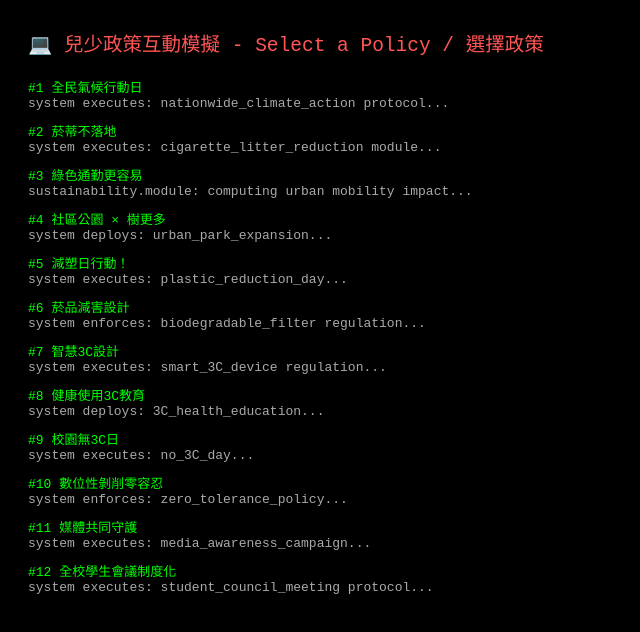
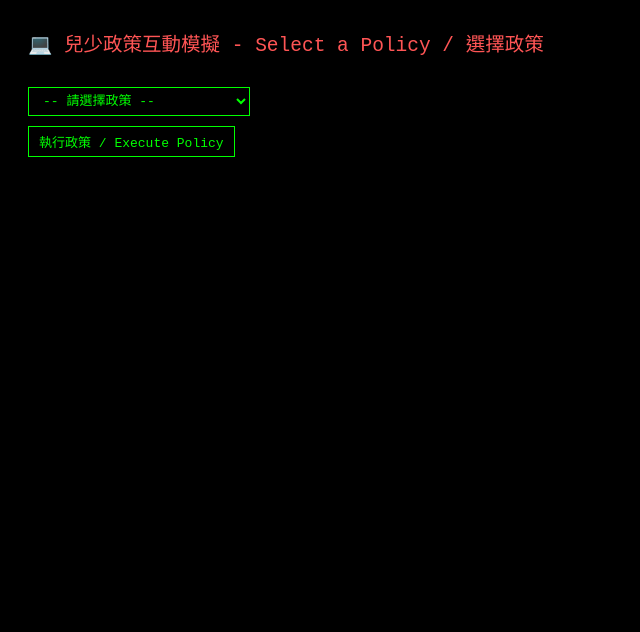
Before and after one commit to lillian1993-bot/test4, a plain HTML site: page index.html in a window 1280 px wide. Shown: the whole page, without its empty margins (0-640 px from the left). Drawn offline with Linux system fonts and the light colour scheme.

Commit message:
Update index.html

```diff
--- a/index.html
+++ b/index.html
@@ -3,20 +3,12 @@
 <head>
 <meta charset="UTF-8">
 <title>兒少政策互動選擇</title>
-<link rel="stylesheet" href="style.css">
 <style>
 body {
     background-color: black;
     color: #00FF00;
     font-family: monospace;
     padding: 20px;
-}
-.policy {
-    margin: 10px 0;
-    cursor: pointer;
-}
-.policy:hover {
-    color: #00FFFF;
 }
 .title {
     font-size: 1.5em;
@@ -27,6 +19,19 @@ body {
     margin-top: 20px;
     white-space: pre;
 }
+select, button {
+    font-family: monospace;
+    font-size: 1em;
+    background-color: black;
+    color: #00FF00;
+    border: 1px solid #00FF00;
+    padding: 5px 10px;
+    margin-top: 10px;
+}
+button:hover {
+    color: #00FFFF;
+    border-color: #00FFFF;
+}
 .ansi-green { color: #00FF00; }
 .ansi-cyan { color: #00FFFF; }
 .ansi-red { color: #FF5555; }
@@ -34,7 +39,13 @@ body {
 </head>
 <body>
 <div class="title">💻 兒少政策互動模擬 - Select a Policy / 選擇政策</div>
-<div id="policyList"></div>
+
+<select id="policySelect">
+    <option value="">-- 請選擇政策 --</option>
+</select>
+<br>
+<button id="executeBtn">執行政策 / Execute Policy</button>
+
 <div id="terminal"></div>
 
 <script>
@@ -54,8 +65,27 @@ const policies = [
     {id:12, name:"全校學生會議制度化", log:"system executes: student_council_meeting protocol...", category:"participate"}
 ];
 
-const policyList = document.getElementById("policyList");
-const terminal = document.getElementById("terminal");
+// 依類別分組
+const categories = {
+    env: "永續環境 / Sustainability",
+    digital: "數位安全與健康使用 / Digital Safety & Health",
+    participate: "兒少表意參與 / Child Participation"
+};
+
+const select = document.getElementById("policySelect");
+
+// 建立 optgroup
+for (const cat in categories){
+    const group = document.createElement("optgroup");
+    group.label = categories[cat];
+    policies.filter(p=>p.category===cat).forEach(p=>{
+        const option = document.createElement("option");
+        option.value = p.id;
+        option.textContent = `${p.id}. ${p.name}`;
+        group.appendChild(option);
+    });
+    select.appendChild(group);
+}
 
 // 打字機效果
 function typewriter(element, text, delay = 30, callback){
@@ -65,8 +95,8 @@ function typewriter(element, text, delay = 30, callback){
             element.innerHTML += text.charAt(i);
             i++;
             setTimeout(write, delay);
-        } else {
-            if(callback) callback();
+        } else if(callback){
+            callback();
         }
     }
     write();
@@ -84,34 +114,35 @@ function showLoading(callback){
             terminal.innerHTML += stages[i];
             i++;
             setTimeout(next, 300);
-        } else {
-            if(callback) callback();
+        } else if(callback){
+            callback();
         }
     }
     next();
 }
 
-// 建立政策列表
-policies.forEach(p=>{
-    const div = document.createElement("div");
-    div.className = "policy";
-    div.innerHTML = `#${p.id} ${p.name} <br><span style="color:#AAAAAA;">${p.log}</span>`;
-    div.onclick = ()=>{
-        policyList.style.display = "none"; // 隱藏列表
-        typewriter(terminal, "> initializing policy execution: " + p.name + "\n", 40, ()=>{
+const btn = document.getElementById("executeBtn");
+const terminal = document.getElementById("terminal");
+
+btn.onclick = ()=>{
+    const selectedId = parseInt(select.value);
+    if(!selectedId) return alert("請先選擇一條政策 / Please select a policy");
+    const policy = policies.find(p=>p.id===selectedId);
+    select.style.display = "none";
+    btn.style.display = "none";
+
+    typewriter(terminal, "> initializing policy execution: " + policy.name + "\n", 40, ()=>{
         showLoading(()=>{
             typewriter(terminal, "\n> execution complete. redirecting...\n", 40, ()=>{
                 // 決定模板頁
                 let targetPage = "participate.html";
-                    if(p.category === "env") targetPage = "env.html";
-                    if(p.category === "digital") targetPage = "digital.html";
-                    window.location.href = `${targetPage}?id=${p.id}`;
+                if(policy.category === "env") targetPage = "env.html";
+                if(policy.category === "digital") targetPage = "digital.html";
+                window.location.href = `${targetPage}?id=${policy.id}`;
             });
         });
     });
 };
-    policyList.appendChild(div);
-});
 </script>
 </body>
 </html>
```
Lines whose indentation alone changed are shown as unchanged.
